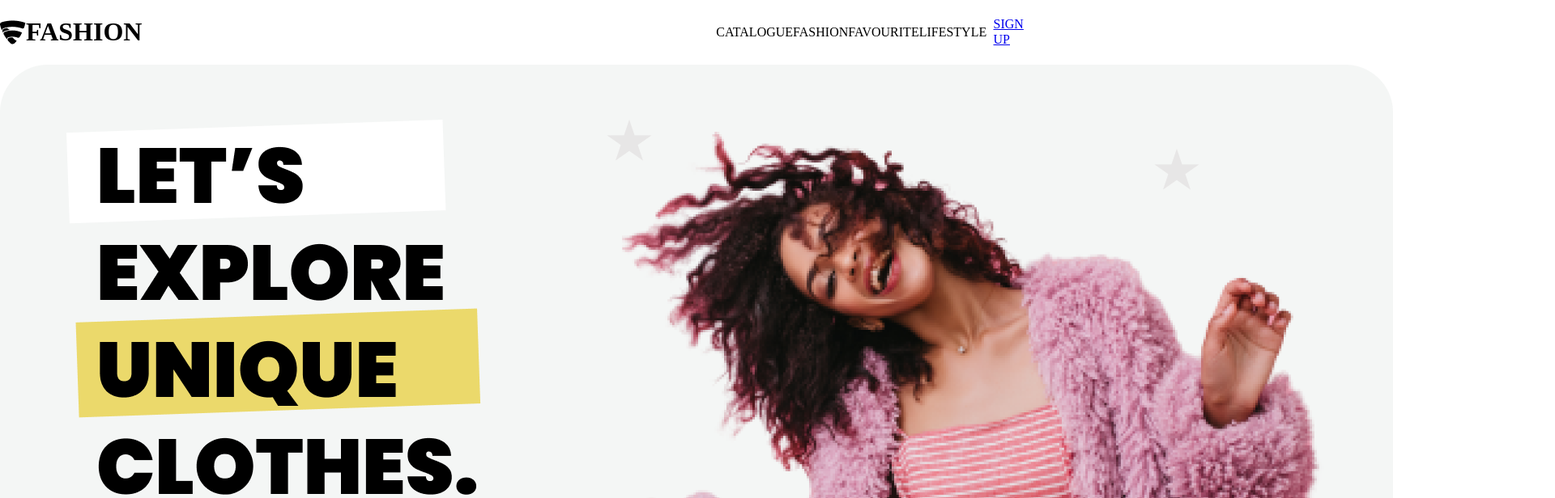
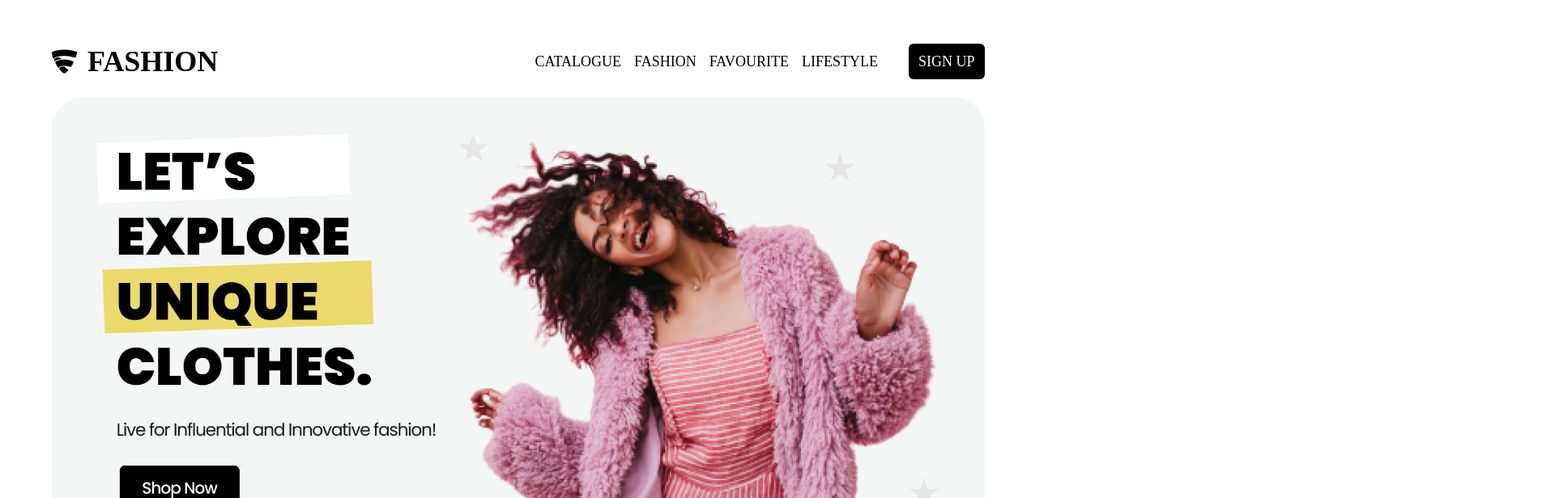
Before and after one commit to chidekina/fashion-app, a React (Vite) app: page / in a window 1280 px wide. Shown: the top 616 px of the page at 81% size, 1920 px wide, since content can reach past the window. Built offline with nearby package versions, Linux system fonts and the light colour scheme.

Commit message:
tailwind v-4

```diff
--- a/package.json
+++ b/package.json
@@ -10,6 +10,7 @@
     "preview": "vite preview"
   },
   "dependencies": {
+    "@tailwindcss/vite": "^4.0.0",
     "react": "^18.3.1",
     "react-dom": "^18.3.1"
   },
--- a/src/GlobalStyles.css
+++ b/src/GlobalStyles.css
@@ -1,7 +1,6 @@
-@tailwind base;
-@tailwind components;
+@import "tailwindcss/preflight";
 @tailwind utilities;
-
+@import "tailwindcss";
 
 /*! normalize.css v8.0.1 | MIT License | github.com/necolas/normalize.css */
 
--- a/vite.config.js
+++ b/vite.config.js
@@ -6,6 +6,7 @@ import { webfontDownload } from 'vite-plugin-webfont-dl'
 export default defineConfig({
   plugins: [
     react(),
+    tailwindcss(),
     webfontDownload([
       'https://fonts.googleapis.com/css2?family=Poppins:ital,wght@0,100;0,200;0,300;0,400;0,500;0,600;0,700;0,800;0,900;1,100;1,200;1,300;1,400;1,500;1,600;1,700;1,800;1,900&display=swap'
     ])
```
Also changed, not shown: 1 other file (tests, documents, lock files or other folders).
